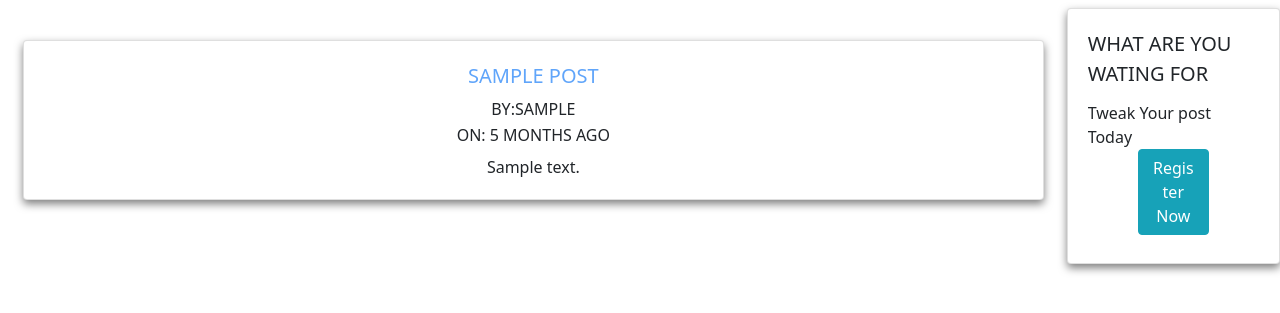
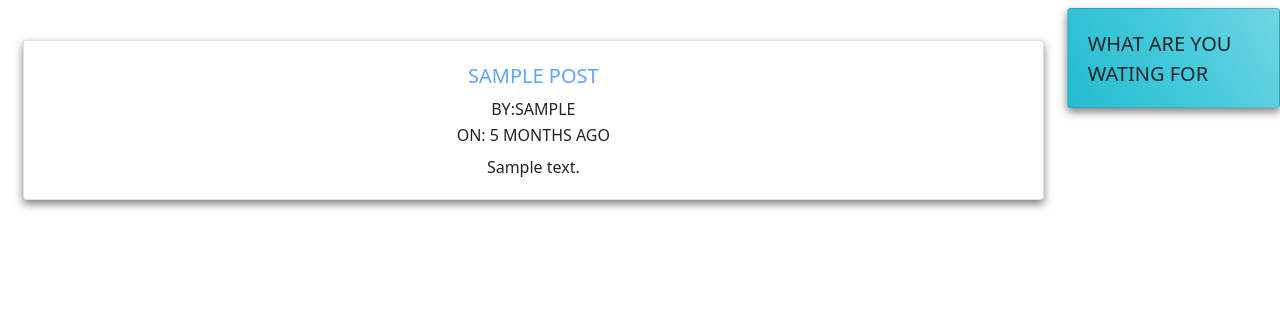
Before and after one commit to areeburrub/Tweak, a Flask app: page /post/1 in a window 1280 px wide. Shown: the part 56-369 px from the top of the page. Run offline with Flask 2, Linux system fonts and the light colour scheme; a user stored in the database is signed in; tables that the repository leaves empty hold one stand-in row (values such as "Sample post"); parts of the project's set-up code (start-up, migrations or seed data) failed here and were passed over; some libraries are stand-ins or nearby versions.

Commit message:
Minor Bugs

```diff
--- a/templates/post.html
+++ b/templates/post.html
@@ -78,24 +78,23 @@
     </div>
 
     <div class="col-lg-2 p-0">
-      <div class="card h-full w-full d-lg-block d-md-none d-none" style="box-shadow: 0 4px 8px 0 rgba(0, 0, 0, 0.5);">
+
+      <a href="{{ url_for('signup') }}">
+        <div class="card h-full w-full d-lg-block d-md-none d-none" style="box-shadow: 0 4px 8px 0 rgba(0, 0, 0, 0.5); overflow: hidden;  height:100px; background: linear-gradient(60deg,#25bbcf 0%,#45cbdd 55%,#60d0dfe3 100%);">
           <div class="card-body">
-          <p class="card-title text-uppercase lead" style="overflow: hidden;  max-height: 15ch;">
-            <a href="#">What are you wating for</a>
+            <p class="card-title text-uppercase lead" >
+              <a>What are you wating for</a>
             </p>
             <p class="card-text" style="overflow: hidden;  max-height: 14ch;">Tweak Your post Today</p>
 
             <div class="row">
-            <div class="col-md-3"></div>
               <div class="col-md-6">
-              <a href="{{ url_for('signup') }}">
                   <button type="submit" class="btn btn-info w-full">Register Now</button>
-              </a>
-              </div>
-            <div class="col-md-3"></div>
                 </div>
             </div>
           </div>
+        </div>
+      </a>
     </div>
   </div>
 </div>
```
Also changed, not shown: templates/index.html (+21 -1 lines), templates/login.html (+4 -4 lines). Lines whose indentation alone changed are shown as unchanged.
